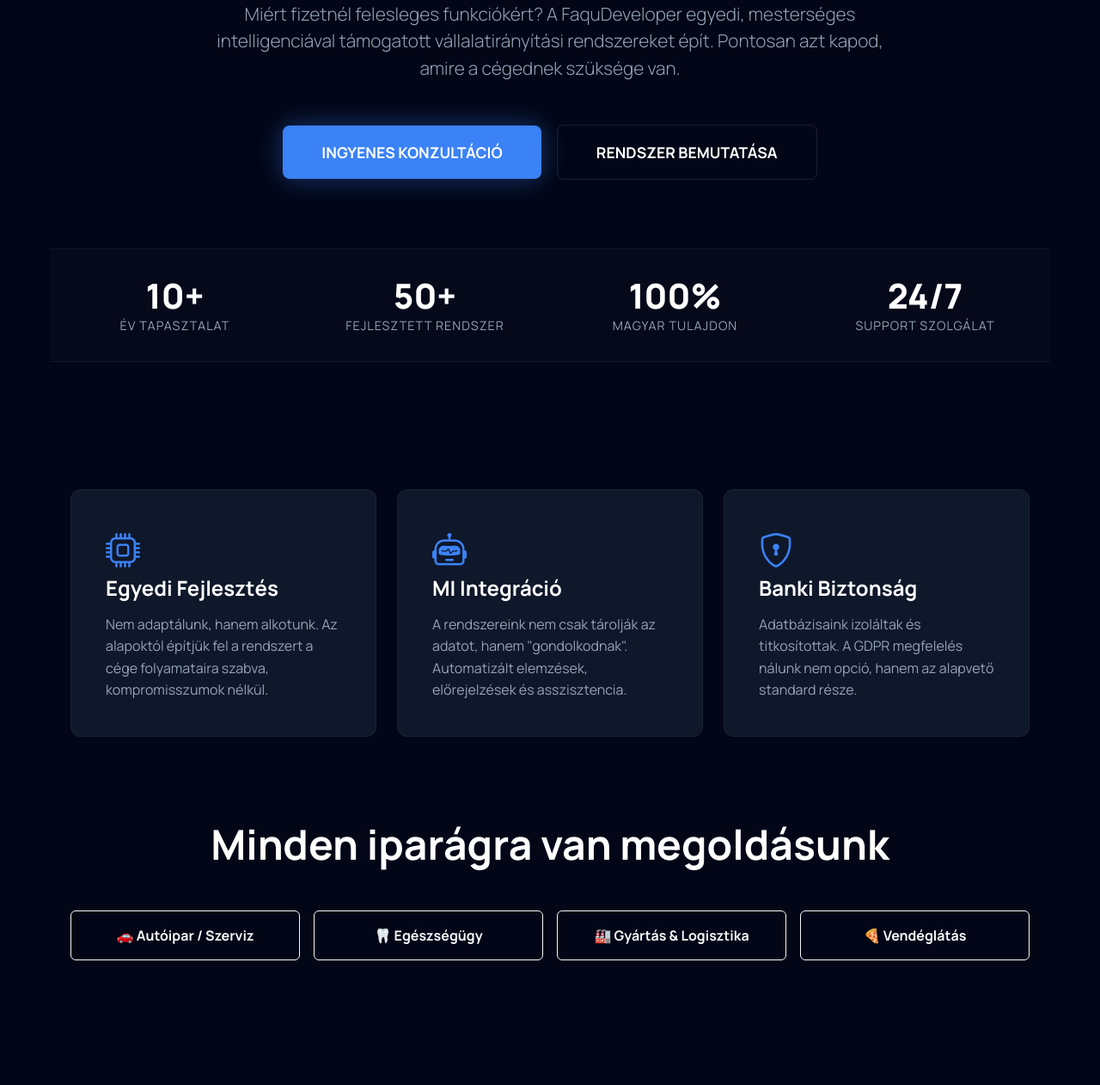
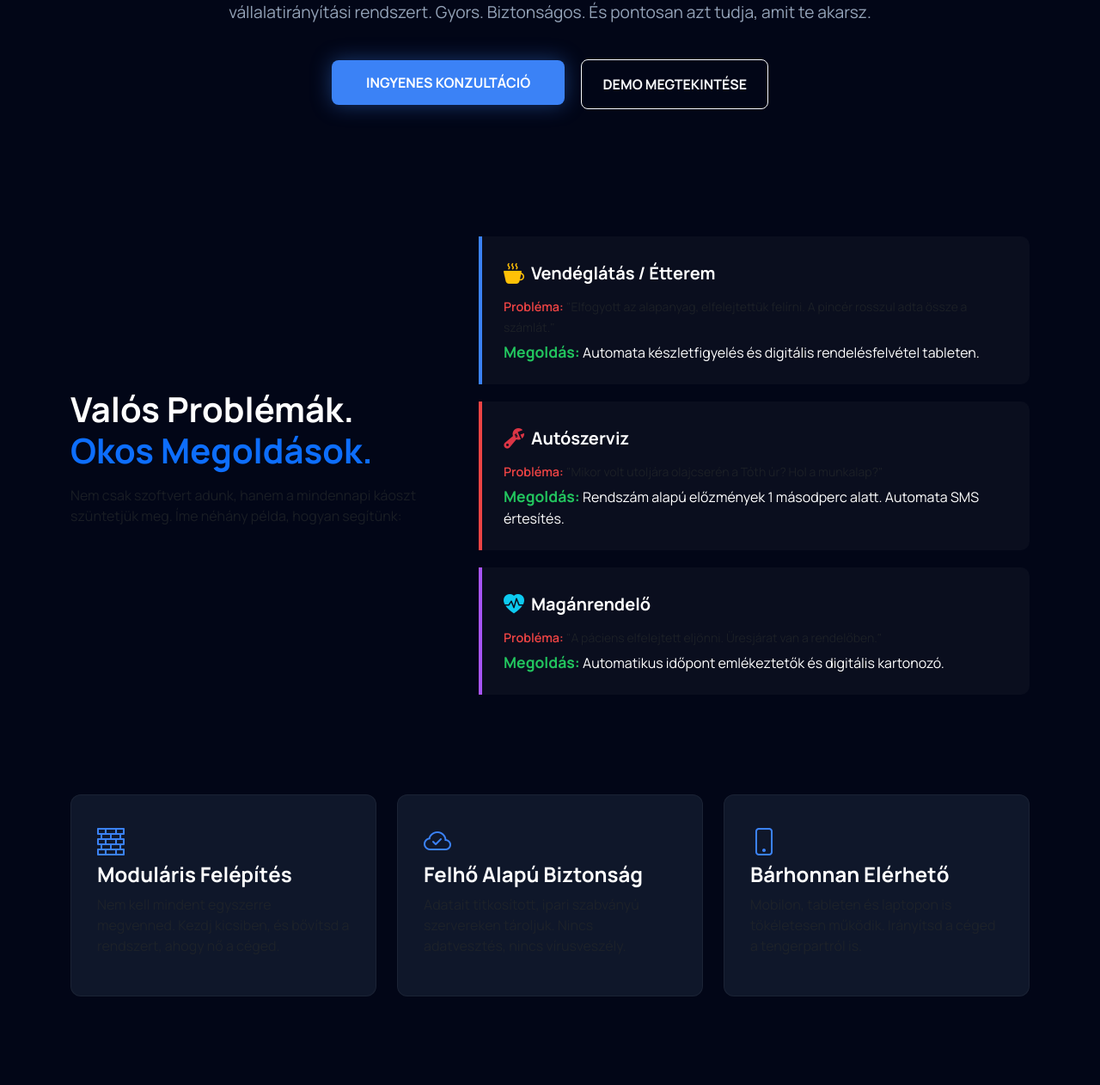
Before and after one commit to faqulord/crm-gold, a website: page public/index.html in a window 1280 px wide. Shown: the part 408-1670 px from the top of the page at 86% size. Drawn offline with nearby package versions, Linux system fonts and the light colour scheme.

Commit message:
Updated Email to Proton and Added Marketing Examples

```diff
--- a/public/index.html
+++ b/public/index.html
@@ -3,63 +3,43 @@
 <head>
     <meta charset="UTF-8">
     <meta name="viewport" content="width=device-width, initial-scale=1.0">
-    <title>FaquDeveloper Agency | Egyedi Rendszerfejlesztés</title>
+    <title>FaquDeveloper | Enterprise Solutions</title>
     <link href="https://fonts.googleapis.com/css2?family=Manrope:wght@300;400;600;700;800&display=swap" rel="stylesheet">
     <link href="https://cdn.jsdelivr.net/npm/bootstrap@5.3.0/dist/css/bootstrap.min.css" rel="stylesheet">
     <link rel="stylesheet" href="https://cdn.jsdelivr.net/npm/bootstrap-icons@1.11.0/font/bootstrap-icons.css">
     <script src="https://cdn.jsdelivr.net/npm/bootstrap@5.3.0/dist/js/bootstrap.bundle.min.js"></script>
     <style>
-        :root {
-            --bg-main: #020617;
-            --bg-card: #0f172a;
-            --primary: #3b82f6;
-            --accent: #60a5fa;
-            --text-main: #ffffff;
-            --text-muted: #94a3b8;
-        }
+        :root { --bg-main: #020617; --bg-card: #0f172a; --primary: #3b82f6; --text-main: #ffffff; --text-muted: #94a3b8; }
         body { background-color: var(--bg-main); color: var(--text-main); font-family: 'Manrope', sans-serif; padding-top: 80px; overflow-x: hidden; }
 
         /* NAVBAR */
-        .navbar { background: rgba(2, 6, 23, 0.9); backdrop-filter: blur(15px); border-bottom: 1px solid rgba(255,255,255,0.05); padding: 15px 0; }
-        .navbar-brand { font-weight: 800; font-size: 1.5rem; color: white !important; letter-spacing: -0.5px; text-transform: uppercase; }
-        .nav-link { color: var(--text-muted) !important; font-weight: 600; font-size: 0.95rem; margin: 0 10px; transition: 0.3s; }
-        .nav-link:hover { color: white !important; }
-        .btn-call { border: 1px solid rgba(255,255,255,0.2); color: white; border-radius: 5px; padding: 8px 20px; font-weight: 600; transition: 0.3s; }
-        .btn-call:hover { background: white; color: black; }
+        .navbar { background: rgba(2, 6, 23, 0.95); backdrop-filter: blur(10px); border-bottom: 1px solid rgba(255,255,255,0.05); padding: 15px 0; }
+        .navbar-brand { font-weight: 800; font-size: 1.4rem; color: white !important; text-transform: uppercase; letter-spacing: -0.5px; }
+        .btn-call { border: 1px solid var(--primary); color: var(--primary); padding: 8px 20px; border-radius: 5px; font-weight: 700; transition: 0.3s; text-decoration: none; }
+        .btn-call:hover { background: var(--primary); color: white; }
 
-        /* HERO SECTION - A MARKETING ÜZENET */
-        .hero { position: relative; padding: 100px 0; text-align: center; }
-        /* Háttér effekt */
-        .hero::before { content: ''; position: absolute; top: -50%; left: 50%; transform: translateX(-50%); width: 800px; height: 600px; background: radial-gradient(circle, rgba(59, 130, 246, 0.2) 0%, transparent 70%); z-index: -1; }
+        /* HERO */
+        .hero { padding: 100px 0; text-align: center; position: relative; }
+        .hero-badge { background: rgba(59, 130, 246, 0.1); color: #60a5fa; border: 1px solid rgba(59, 130, 246, 0.3); padding: 5px 15px; border-radius: 50px; font-size: 0.8rem; font-weight: 700; display: inline-block; margin-bottom: 20px; }
+        .display-title { font-size: 3.5rem; font-weight: 800; line-height: 1.1; margin-bottom: 25px; background: linear-gradient(to right, #fff, #94a3b8); -webkit-background-clip: text; -webkit-text-fill-color: transparent; }
+        .lead-text { font-size: 1.2rem; color: var(--text-muted); max-width: 800px; margin: 0 auto 40px auto; }
 
-        .hero-badge { background: rgba(59, 130, 246, 0.1); color: var(--accent); border: 1px solid rgba(59, 130, 246, 0.3); padding: 8px 20px; border-radius: 50px; font-size: 0.85rem; font-weight: 700; text-transform: uppercase; letter-spacing: 1px; display: inline-block; margin-bottom: 25px; }
+        .btn-main { background: var(--primary); color: white; padding: 15px 40px; border-radius: 8px; font-weight: 700; border: none; box-shadow: 0 0 25px rgba(59, 130, 246, 0.4); text-decoration: none; transition: 0.3s; }
+        .btn-main:hover { transform: translateY(-3px); box-shadow: 0 0 40px rgba(59, 130, 246, 0.6); color: white; }
 
-        .display-title { font-size: 4rem; font-weight: 800; line-height: 1.1; margin-bottom: 25px; background: linear-gradient(to right, #fff, #cbd5e1); -webkit-background-clip: text; -webkit-text-fill-color: transparent; }
-        .lead-text { font-size: 1.3rem; color: var(--text-muted); max-width: 800px; margin: 0 auto 50px auto; font-weight: 300; }
-
-        /* GOMBOK */
-        .btn-primary-glow { background: var(--primary); color: white; padding: 18px 45px; border-radius: 8px; font-weight: 700; font-size: 1.1rem; border: none; box-shadow: 0 0 30px rgba(59, 130, 246, 0.4); transition: 0.3s; text-decoration: none; display: inline-block; }
-        .btn-primary-glow:hover { transform: translateY(-3px); box-shadow: 0 0 50px rgba(59, 130, 246, 0.6); color: white; }
-
-        .btn-outline-glow { background: transparent; border: 1px solid rgba(255,255,255,0.1); color: white; padding: 18px 45px; border-radius: 8px; font-weight: 700; font-size: 1.1rem; margin-left: 15px; text-decoration: none; display: inline-block; transition: 0.3s; }
-        .btn-outline-glow:hover { border-color: white; background: rgba(255,255,255,0.05); color: white; }
-
-        /* STATISZTIKA SÁV */
-        .stats-bar { border-top: 1px solid rgba(255,255,255,0.05); border-bottom: 1px solid rgba(255,255,255,0.05); padding: 30px 0; margin-top: 80px; background: rgba(255,255,255,0.01); }
-        .stat-item h3 { font-size: 2.5rem; font-weight: 800; margin: 0; color: white; }
-        .stat-item p { color: var(--text-muted); font-size: 0.9rem; text-transform: uppercase; letter-spacing: 1px; margin: 0; }
+        /* PÉLDÁK SZEKCIÓ (ÚJ!) */
+        .example-card { background: rgba(255,255,255,0.03); border-left: 4px solid var(--primary); padding: 25px; border-radius: 0 10px 10px 0; margin-bottom: 20px; transition: 0.3s; }
+        .example-card:hover { background: rgba(255,255,255,0.05); transform: translateX(10px); }
+        .problem-text { color: #ef4444; font-size: 0.9rem; font-weight: 600; }
+        .solution-text { color: #22c55e; font-size: 1.1rem; font-weight: 700; }
 
         /* KÁRTYÁK */
-        .service-card { background: var(--bg-card); border: 1px solid rgba(255,255,255,0.05); padding: 40px; border-radius: 12px; height: 100%; transition: 0.3s; }
-        .service-card:hover { border-color: var(--primary); transform: translateY(-5px); }
-        .card-icon { font-size: 2.5rem; color: var(--primary); margin-bottom: 20px; }
-        .card-title { font-size: 1.5rem; font-weight: 700; color: white; margin-bottom: 15px; }
-        .card-text { color: var(--text-muted); line-height: 1.6; }
+        .card-custom { background: var(--bg-card); border: 1px solid rgba(255,255,255,0.05); padding: 30px; border-radius: 12px; height: 100%; transition: 0.3s; }
+        .card-custom:hover { border-color: var(--primary); transform: translateY(-5px); }
+        .icon-box { font-size: 2rem; color: var(--primary); margin-bottom: 15px; }
 
-        /* CTA SECTION */
-        .cta-section { background: linear-gradient(90deg, #1e3a8a 0%, #172554 100%); padding: 80px 0; border-radius: 20px; margin: 100px 0; border: 1px solid rgba(59, 130, 246, 0.3); text-align: center; }
-
-        footer { border-top: 1px solid rgba(255,255,255,0.05); padding: 50px 0; margin-top: 50px; color: var(--text-muted); }
+        footer { border-top: 1px solid rgba(255,255,255,0.05); padding: 50px 0; margin-top: 80px; font-size: 0.9rem; color: var(--text-muted); }
+        .legal-text { font-size: 0.75rem; color: #475569; margin-top: 20px; }
     </style>
 </head>
 <body>
@@ -67,146 +47,137 @@
     <nav class="navbar fixed-top navbar-expand-lg">
         <div class="container">
             <a class="navbar-brand" href="#">FaquDeveloper<span class="text-primary">.Global</span></a>
-            <button class="navbar-toggler bg-secondary" type="button" data-bs-toggle="collapse" data-bs-target="#navbarNav">
-                <span class="navbar-toggler-icon"></span>
-            </button>
-            <div class="collapse navbar-collapse justify-content-end" id="navbarNav">
-                <ul class="navbar-nav align-items-center">
-                    <li class="nav-item"><a class="nav-link" href="#">Szoftverfejlesztés</a></li>
-                    <li class="nav-item"><a class="nav-link" href="#services">Megoldások</a></li>
-                    <li class="nav-item"><a class="nav-link" href="#referencia">Referenciák</a></li>
-                    <li class="nav-item ms-3">
-                        <a href="tel:+36301234567" class="btn-call"><i class="bi bi-telephone-fill me-2"></i>SZAKÉRTŐ HÍVÁSA</a>
-                    </li>
-                    <li class="nav-item ms-3 text-white fw-bold" style="cursor: pointer;" onclick="toggleLang()">HU | EN</li>
-                </ul>
+            <div class="d-flex align-items-center">
+                <a href="mailto:skyhigh983@proton.me" class="btn-call me-3"><i class="bi bi-envelope-fill me-2"></i>AJÁNLATKÉRÉS</a>
+                <span class="text-white fw-bold cursor-pointer" onclick="toggleLang()">HU | EN</span>
             </div>
         </div>
     </nav>
 
     <section class="hero container">
-        <div class="hero-badge">🚀 MI (AI) KOMPATIBILIS FEJLESZTÉS</div>
-        <h1 class="display-title" id="main_title">A dobozos szoftverek<br>ideje lejárt.</h1>
-        <p class="lead-text" id="main_desc">
-            Miért fizetnél felesleges funkciókért? A FaquDeveloper egyedi, mesterséges intelligenciával támogatott vállalatirányítási rendszereket épít. Pontosan azt kapod, amire a cégednek szüksége van.
+        <div class="hero-badge">🚀 MESTERSÉGES INTELLIGENCIA ALAPÚ RENDSZEREK</div>
+        <h1 class="display-title" id="txt_title">A dobozos szoftverek<br>ideje lejárt.</h1>
+        <p class="lead-text" id="txt_desc">
+            Miért fizetnél olyan funkciókért, amiket sosem használsz? Építtess saját, cégre szabott vállalatirányítási rendszert.
+            Gyors. Biztonságos. És pontosan azt tudja, amit te akarsz.
         </p>
         <div>
-            <a href="mailto:info@faqudeveloper.com" class="btn-primary-glow" id="btn_cta_1">INGYENES KONZULTÁCIÓ</a>
-            <a href="/demo" class="btn-outline-glow" id="btn_cta_2">RENDSZER BEMUTATÁSA</a>
-        </div>
-
-        <div class="stats-bar row">
-            <div class="col-md-3 stat-item">
-                <h3>10+</h3>
-                <p>Év Tapasztalat</p>
-            </div>
-            <div class="col-md-3 stat-item">
-                <h3>50+</h3>
-                <p>Fejlesztett Rendszer</p>
-            </div>
-            <div class="col-md-3 stat-item">
-                <h3>100%</h3>
-                <p>Magyar Tulajdon</p>
-            </div>
-            <div class="col-md-3 stat-item">
-                <h3>24/7</h3>
-                <p>Support Szolgálat</p>
-            </div>
+            <a href="mailto:skyhigh983@proton.me" class="btn-main me-3" id="btn_cta">INGYENES KONZULTÁCIÓ</a>
+            <a href="/demo" class="btn btn-outline-light px-4 py-3 fw-bold" style="border-radius: 8px;">DEMO MEGTEKINTÉSE</a>
         </div>
     </section>
 
-    <section id="services" class="container py-5">
-        <div class="row g-4">
-            <div class="col-md-4">
-                <div class="service-card">
-                    <i class="bi bi-cpu card-icon"></i>
-                    <h3 class="card-title" id="srv_1_t">Egyedi Fejlesztés</h3>
-                    <p class="card-text" id="srv_1_d">Nem adaptálunk, hanem alkotunk. Az alapoktól építjük fel a rendszert a cége folyamataira szabva, kompromisszumok nélkül.</p>
+    <section class="container py-5">
+        <div class="row align-items-center">
+            <div class="col-lg-5 mb-4">
+                <h2 class="fw-bold mb-3 display-6 text-white">Valós Problémák.<br><span class="text-primary">Okos Megoldások.</span></h2>
+                <p class="text-muted">Nem csak szoftvert adunk, hanem a mindennapi káoszt szüntetjük meg. Íme néhány példa, hogyan segítünk:</p>
+            </div>
+            <div class="col-lg-7">
+                <div class="example-card">
+                    <div class="d-flex align-items-center mb-2">
+                        <i class="bi bi-cup-hot-fill text-warning me-2 fs-4"></i>
+                        <h5 class="mb-0 fw-bold text-white">Vendéglátás / Étterem</h5>
+                    </div>
+                    <div class="mb-1"><span class="problem-text">Probléma:</span> <span class="text-muted small">"Elfogyott az alapanyag, elfelejtettük felírni. A pincér rosszul adta össze a számlát."</span></div>
+                    <div><span class="solution-text">Megoldás:</span> <span class="text-white">Automata készletfigyelés és digitális rendelésfelvétel tableten.</span></div>
                 </div>
-            </div>
-            <div class="col-md-4">
-                <div class="service-card">
-                    <i class="bi bi-robot card-icon"></i>
-                    <h3 class="card-title" id="srv_2_t">MI Integráció</h3>
-                    <p class="card-text" id="srv_2_d">A rendszereink nem csak tárolják az adatot, hanem "gondolkodnak". Automatizált elemzések, előrejelzések és asszisztencia.</p>
+
+                <div class="example-card" style="border-color: #ef4444;">
+                    <div class="d-flex align-items-center mb-2">
+                        <i class="bi bi-wrench-adjustable text-danger me-2 fs-4"></i>
+                        <h5 class="mb-0 fw-bold text-white">Autószerviz</h5>
+                    </div>
+                    <div class="mb-1"><span class="problem-text">Probléma:</span> <span class="text-muted small">"Mikor volt utoljára olajcserén a Tóth úr? Hol a munkalap?"</span></div>
+                    <div><span class="solution-text">Megoldás:</span> <span class="text-white">Rendszám alapú előzmények 1 másodperc alatt. Automata SMS értesítés.</span></div>
                 </div>
-            </div>
-            <div class="col-md-4">
-                <div class="service-card">
-                    <i class="bi bi-shield-lock card-icon"></i>
-                    <h3 class="card-title" id="srv_3_t">Banki Biztonság</h3>
-                    <p class="card-text" id="srv_3_d">Adatbázisaink izoláltak és titkosítottak. A GDPR megfelelés nálunk nem opció, hanem az alapvető standard része.</p>
+
+                <div class="example-card" style="border-color: #a855f7;">
+                    <div class="d-flex align-items-center mb-2">
+                        <i class="bi bi-heart-pulse-fill text-info me-2 fs-4"></i>
+                        <h5 class="mb-0 fw-bold text-white">Magánrendelő</h5>
+                    </div>
+                    <div class="mb-1"><span class="problem-text">Probléma:</span> <span class="text-muted small">"A páciens elfelejtett eljönni. Üresjárat van a rendelőben."</span></div>
+                    <div><span class="solution-text">Megoldás:</span> <span class="text-white">Automatikus időpont emlékeztetők és digitális kartonozó.</span></div>
                 </div>
             </div>
         </div>
     </section>
 
     <section class="container py-5">
-        <h2 class="text-center fw-bold mb-5 display-5 text-white">Minden iparágra van megoldásunk</h2>
-        <div class="row g-3">
-            <div class="col-md-3"><a href="/demo" class="btn btn-outline-light w-100 py-3 fw-bold">🚗 Autóipar / Szerviz</a></div>
-            <div class="col-md-3"><a href="/demo" class="btn btn-outline-light w-100 py-3 fw-bold">🦷 Egészségügy</a></div>
-            <div class="col-md-3"><a href="/demo" class="btn btn-outline-light w-100 py-3 fw-bold">🏭 Gyártás & Logisztika</a></div>
-            <div class="col-md-3"><a href="/demo" class="btn btn-outline-light w-100 py-3 fw-bold">🍕 Vendéglátás</a></div>
-        </div>
-    </section>
-
-    <section class="container">
-        <div class="cta-section">
-            <h2 class="display-6 fw-bold text-white mb-4" id="cta_bot_t">Készen áll a szintlépésre?</h2>
-            <p class="text-white-50 mb-4" id="cta_bot_d">Foglaljon időpontot vezető fejlesztőnkhöz egy díjmentes állapotfelmérésre.</p>
-            <a href="tel:+36301234567" class="btn btn-light fw-bold py-3 px-5 rounded-pill"><i class="bi bi-telephone-fill me-2"></i>SZAKÉRTŐ HÍVÁSA</a>
+        <div class="row g-4">
+            <div class="col-md-4">
+                <div class="card-custom">
+                    <i class="bi bi-bricks icon-box"></i>
+                    <h4 class="fw-bold text-white" id="srv_1_t">Moduláris Felépítés</h4>
+                    <p class="text-muted" id="srv_1_d">Nem kell mindent egyszerre megvenned. Kezdj kicsiben, és bővítsd a rendszert, ahogy nő a céged.</p>
+                </div>
+            </div>
+            <div class="col-md-4">
+                <div class="card-custom">
+                    <i class="bi bi-cloud-check icon-box"></i>
+                    <h4 class="fw-bold text-white" id="srv_2_t">Felhő Alapú Biztonság</h4>
+                    <p class="text-muted" id="srv_2_d">Adatait titkosított, ipari szabványú szervereken tároljuk. Nincs adatvesztés, nincs vírusveszély.</p>
+                </div>
+            </div>
+            <div class="col-md-4">
+                <div class="card-custom">
+                    <i class="bi bi-phone icon-box"></i>
+                    <h4 class="fw-bold text-white" id="srv_3_t">Bárhonnan Elérhető</h4>
+                    <p class="text-muted" id="srv_3_d">Mobilon, tableten és laptopon is tökéletesen működik. Irányítsd a céged a tengerpartról is.</p>
+                </div>
+            </div>
         </div>
     </section>
 
     <footer class="text-center">
         <div class="container">
-            <div class="mb-4">
-                <span class="mx-3 text-white fw-bold">FaquDeveloper Agency</span>
-                <span class="mx-3">1052 Budapest, Tech Park u. 1.</span>
-                <span class="mx-3">info@faqudeveloper.com</span>
+            <p class="fw-bold text-white mb-2">FaquDeveloper Agency</p>
+            <p class="mb-4 text-primary fw-bold">skyhigh983@proton.me</p>
+            <div class="small text-muted">
+                <span class="mx-2">Általános Szerződési Feltételek</span> |
+                <span class="mx-2">Adatkezelési Tájékoztató</span>
             </div>
-            <p class="small">&copy; 2026 Minden jog fenntartva. Adatvédelmi tájékoztató.</p>
+
+            <div class="legal-text">
+                <p>Jogi Nyilatkozat: A szoftver és a szolgáltatás jelenleg "Open Beta v1.0" státuszban van.
+                A fejlesztő a szoftver használatából eredő esetleges közvetett károkért a törvény által megengedett mértékig kizárja a felelősséget.
+                A rendszer megfelel a hatályos GDPR előírásoknak.</p>
+                <p>&copy; 2026 Minden jog fenntartva.</p>
+            </div>
         </div>
     </footer>
 
     <script>
         const langData = {
             hu: {
-                main_title: "A dobozos szoftverek<br>ideje lejárt.",
-                main_desc: "Miért fizetnél felesleges funkciókért? A FaquDeveloper egyedi, mesterséges intelligenciával támogatott vállalatirányítási rendszereket épít. Pontosan azt kapod, amire a cégednek szüksége van.",
-                btn1: "INGYENES KONZULTÁCIÓ", btn2: "RENDSZER BEMUTATÁSA",
-                srv1t: "Egyedi Fejlesztés", srv1d: "Nem adaptálunk, hanem alkotunk. Az alapoktól építjük fel a rendszert a cége folyamataira szabva.",
-                srv2t: "MI Integráció", srv2d: "A rendszereink nem csak tárolják az adatot, hanem gondolkodnak. Automatizált elemzések és előrejelzések.",
-                srv3t: "Banki Biztonság", srv3d: "Adatbázisaink izoláltak és titkosítottak. GDPR megfelelés alapvető standard.",
-                cta_t: "Készen áll a szintlépésre?", cta_d: "Foglaljon időpontot vezető fejlesztőnkhöz egy díjmentes állapotfelmérésre."
+                title: "A dobozos szoftverek<br>ideje lejárt.",
+                desc: "Miért fizetnél olyan funkciókért, amiket sosem használsz? Építtess saját, cégre szabott vállalatirányítási rendszert a FaquDeveloper csapatával. Gyors. Biztonságos. És pontosan azt tudja, amit te akarsz.",
+                cta: "INGYENES KONZULTÁCIÓ",
+                s1t: "Moduláris Felépítés", s1d: "Nem kell mindent egyszerre megvenned. Kezdj kicsiben, és bővítsd a rendszert, ahogy nő a céged.",
+                s2t: "Felhő Alapú Biztonság", s2d: "Adatait titkosított, ipari szabványú szervereken tároljuk. Nincs adatvesztés.",
+                s3t: "Bárhonnan Elérhető", s3d: "Mobilon, tableten és laptopon is tökéletesen működik. Irányítsd a céged bárhonnan."
             },
             en: {
-                main_title: "The Era of Boxed Software<br>Is Over.",
-                main_desc: "Why pay for unnecessary features? FaquDeveloper builds custom, AI-supported ERP systems. You get exactly what your company needs.",
-                btn1: "FREE CONSULTATION", btn2: "LIVE DEMO",
-                srv1t: "Custom Development", srv1d: "We don't adapt, we create. We build the system from scratch tailored to your company's processes.",
-                srv2t: "AI Integration", srv2d: "Our systems don't just store data, they think. Automated analysis and predictions.",
-                srv3t: "Bank-Grade Security", srv3d: "Our databases are isolated and encrypted. GDPR compliance is a standard.",
-                cta_t: "Ready to Level Up?", cta_d: "Book an appointment with our lead developer for a free assessment."
+                title: "The Era of Boxed Software<br>Is Over.",
+                desc: "Why pay for features you never use? Build a custom ERP system with FaquDeveloper. Fast. Secure. And it does exactly what you need.",
+                cta: "FREE CONSULTATION",
+                s1t: "Modular Design", s1d: "Start small and expand the system as your company grows.",
+                s2t: "Cloud Security", s2d: "Your data is stored on encrypted, industry-standard servers. No data loss.",
+                s3t: "Accessible Anywhere", s3d: "Works perfectly on mobile, tablet, and laptop. Manage your business from anywhere."
             }
         };
 
         let currentLang = 'hu';
-
         function toggleLang() {
             currentLang = currentLang === 'hu' ? 'en' : 'hu';
             const t = langData[currentLang];
-            document.getElementById('main_title').innerHTML = t.main_title;
-            document.getElementById('main_desc').innerText = t.main_desc;
-            document.getElementById('btn_cta_1').innerText = t.btn1;
-            document.getElementById('btn_cta_2').innerText = t.btn2;
-
-            document.getElementById('srv_1_t').innerText = t.srv1t; document.getElementById('srv_1_d').innerText = t.srv1d;
-            document.getElementById('srv_2_t').innerText = t.srv2t; document.getElementById('srv_2_d').innerText = t.srv2d;
-            document.getElementById('srv_3_t').innerText = t.srv3t; document.getElementById('srv_3_d').innerText = t.srv3d;
-
-            document.getElementById('cta_bot_t').innerText = t.cta_t; document.getElementById('cta_bot_d').innerText = t.cta_d;
+            document.getElementById('txt_title').innerHTML = t.title;
+            document.getElementById('txt_desc').innerText = t.desc;
+            document.getElementById('btn_cta').innerText = t.cta;
+            document.getElementById('srv_1_t').innerText = t.s1t; document.getElementById('srv_1_d').innerText = t.s1d;
+            document.getElementById('srv_2_t').innerText = t.s2t; document.getElementById('srv_2_d').innerText = t.s2d;
+            document.getElementById('srv_3_t').innerText = t.s3t; document.getElementById('srv_3_d').innerText = t.s3d;
         }
     </script>
 </body>
```
